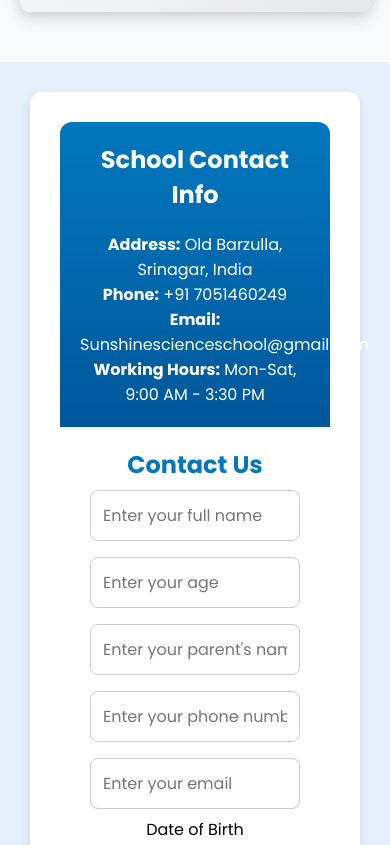
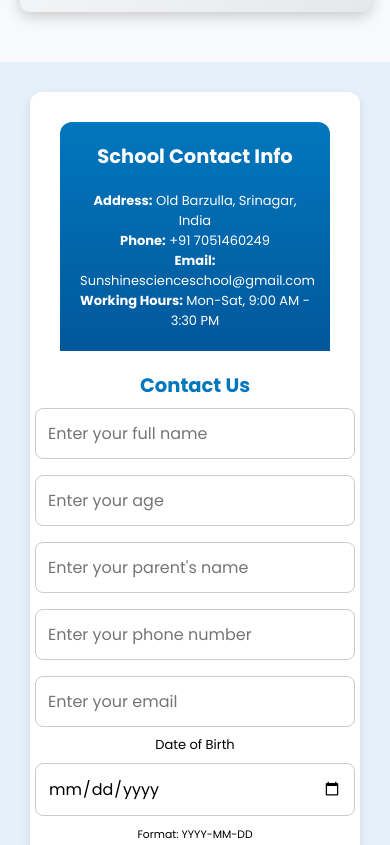
Before and after one commit to Jibrandar/SUNSHINESCIENCESCHOOL, a website: page index.html in a window 390 px wide. Shown: the part 2740-3585 px from the top of the page. Drawn offline with nearby package versions, Linux system fonts and the light colour scheme.

Commit message:
adding responsievnss for contact

```diff
--- a/style.css
+++ b/style.css
@@ -582,5 +582,11 @@ input:focus, textarea:focus {
   .contact-details, .form-container {
       width: 100%;
       border-radius: 12px 12px 0 0;
+      font-size: small;
+
+  }
+
+  .form-container{
+    width: 45vh;
   }
 }
```
